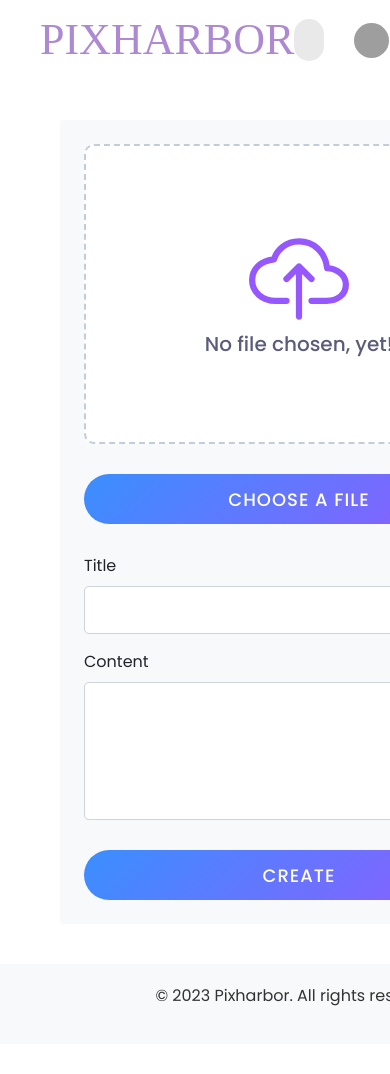
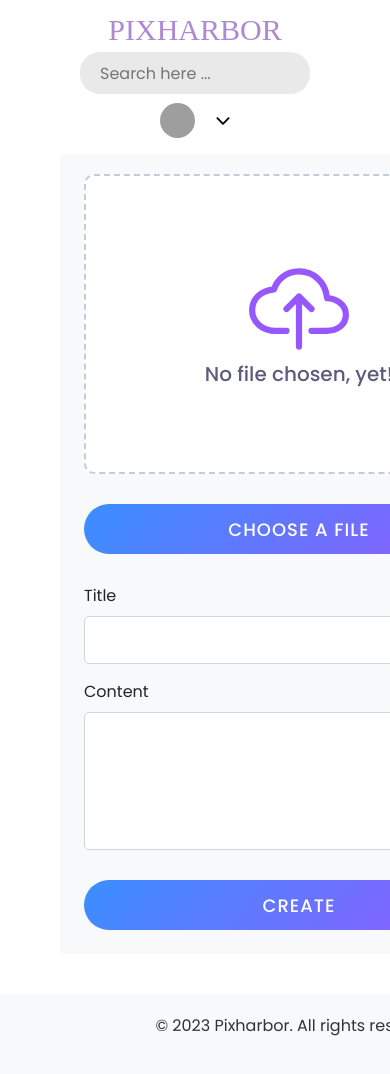
Before and after one commit to Ayturgan/pixharbor, a Python web app: template templates/create.html in a window 390 px wide. Before the commit the page ends 1006 px from the top, so only its background shows below. Run offline with Jinja, Linux system fonts and the light colour scheme; the template is opened without the code that fills it, so the values that code supplies are empty; grey boxes are pictures that could not be loaded.

Commit message:
new changed

```diff
--- a/static/css/style.css
+++ b/static/css/style.css
@@ -30,7 +30,6 @@ body {
 
 .header {
     z-index: 99;
-    padding: 0;
     margin: 0;
     height: 80px;
     position: fixed;
@@ -192,11 +191,6 @@ body {
     display: none;
 }
 
-mark {
-    background: #051b33d1;
-    color: aliceblue;
-}
-
 .image .overlay {
     color: white;
     display: none;
@@ -224,6 +218,69 @@ mark {
 
 .image:nth-child(2n) {
     grid-row: span 2;
+}
+@media (max-width: 1200px) {
+    .gallery {
+        grid-template-columns: repeat(
+            4,
+            1fr
+        ); /* 4 колонки для экранов шириной до 1200px */
+    }
+}
+
+@media (max-width: 900px) {
+    .gallery {
+        grid-template-columns: repeat(
+            3,
+            1fr
+        ); /* 3 колонки для экранов шириной до 900px */
+    }
+}
+
+@media (max-width: 600px) {
+    .gallery {
+        grid-template-columns: repeat(
+            2,
+            1fr
+        ); /* 2 колонки для экранов шириной до 600px */
+    }
+    .header {
+        flex-direction: row;
+        flex-wrap: wrap;
+        padding: 20px 60px;
+        justify-content: center;
+        align-items: center;
+        align-content: center;
+        height: 130px;
+    }
+    .content {
+        padding: 130px 40px 20px 40px;
+    }
+}
+
+@media (max-width: 425px) {
+    .gallery {
+        grid-template-columns: repeat(
+            1,
+            1fr
+        ); /* 1 колонка для экранов шириной до 400px */
+    }
+}
+
+@media (max-width: 405px) {
+    .search-container {
+        margin: 0 20px;
+        width: 100%;
+    }
+    .logo {
+        font-size: 30px;
+    }
+    .dropdown {
+        margin: 9px 0;
+    }
+    .header {
+        height: 154px;
+    }
 }
 
 /* ////////////////////////////// MAIN GALLERY FOOTER //////////////////////////////////// */
--- a/templates/index.html
+++ b/templates/index.html
@@ -55,9 +55,9 @@
         </label>
         <div class="wrapper">
             <ul class="mobile-menu">
-                <li><a href="#">Home</a></li>
+                <li><a href="http://127.0.0.1:5000/">Home</a></li>
                 <li><a href="#">About</a></li>
-                <li><a href="#">Gallery</a></li>
+                <li><a href="http://127.0.0.1:5000/gallery">Gallery</a></li>
                 <li><a href="#">Feedback</a></li>
             </ul>
         </div>
```
Also changed, not shown: database.db, static/media/images_post/gory_zakat_ozero_133861_3840x2400.jpg (added).
